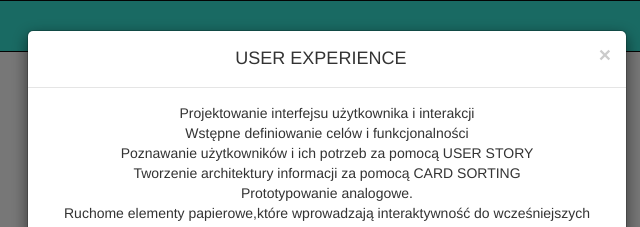
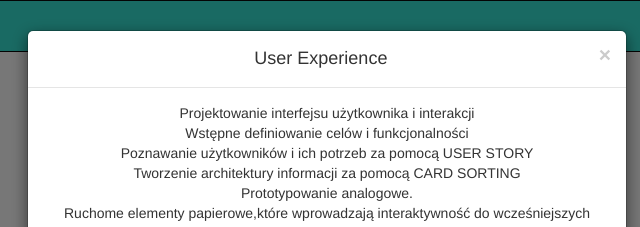
Before and after one commit to gitdevsolutions/portfolio, a plain HTML site: page projekty.html in a window 1280 px wide. Both pictures are taken after a click on the button "USER EXPERIENCE". Shown: the top 227 px of the page, 313-953 px from the left. Drawn offline with nearby package versions, Linux system fonts and the light colour scheme.

Commit message:
Update projekty.html

```diff
--- a/projekty.html
+++ b/projekty.html
@@ -144,7 +144,7 @@
                         <div class="modal-content">
                             <div class="modal-header">
                                 <button type="button" class="close" data-dismiss="modal">&times;</button>
-                                <h4 class="modal-title">USER EXPERIENCE</h4>
+                                <h4 class="modal-title">User Experience</h4>
                             </div>
                             <div class="modal-body">
                                 <p>
```
